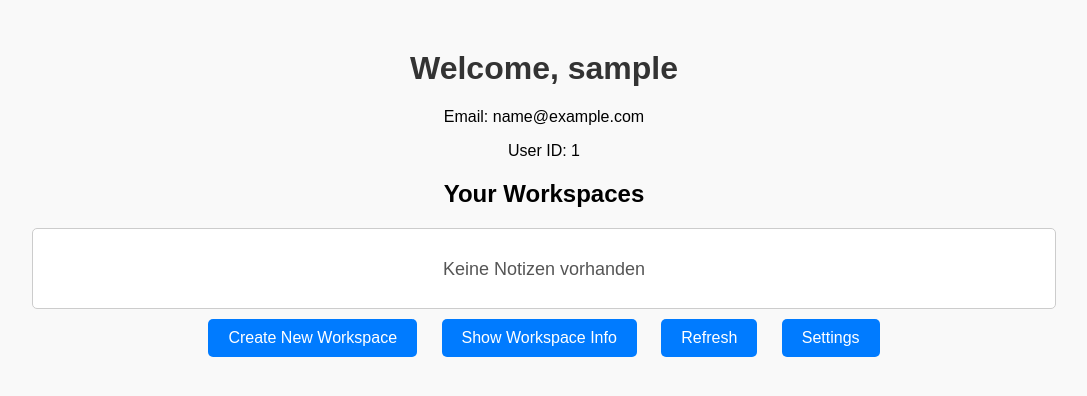
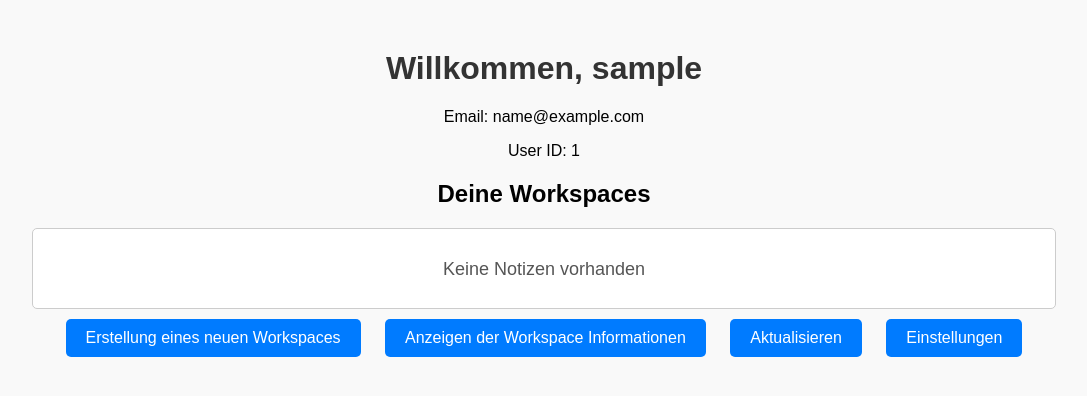
Before and after one commit to schulz115/Workspace_App, a Flask app: page /dashboard in a window 1280 px wide. Shown: the top 396 px of the page, without its empty margins (96-1183 px from the left). Run offline with Flask 3, Linux system fonts and the light colour scheme; the visitor is signed in with stand-in values (Sample User, id 1); data that the repository does not hold is empty.

Commit message:
Translating dashboard and settings page text to German

```diff
--- a/ws_app/templates/dashboard.html
+++ b/ws_app/templates/dashboard.html
@@ -58,11 +58,11 @@
 </head>
 <body>
     <div class="container">
-        <h1>Welcome, {{ user.username }}</h1>
+        <h1>Willkommen, {{ user.username }}</h1>
         <p>Email: {{ user.email }}</p>
         <p>User ID: {{ user.id }}</p>
 
-        <h2>Your Workspaces</h2>
+        <h2>Deine Workspaces</h2>
         <div class="workspace-list">
             {% if workspaces %}
                 {% for workspace in workspaces %}
@@ -78,10 +78,10 @@
         </div>
 
         <div>
-            <button onclick="window.location.href='{{ url_for('main.create_workspace') }}'">Create New Workspace</button>
-            <button onclick="window.location.href='/workspace/info'">Show Workspace Info</button>
-            <button onclick="window.location.reload()">Refresh</button>
-            <button onclick="window.location.href='/settings'">Settings</button>
+            <button onclick="window.location.href='{{ url_for('main.create_workspace') }}'">Erstellung eines neuen Workspaces</button>
+            <button onclick="window.location.href='/workspace/info'">Anzeigen der Workspace Informationen</button>
+            <button onclick="window.location.reload()">Aktualisieren</button>
+            <button onclick="window.location.href='/settings'">Einstellungen</button>
         </div>
     </div>
 </body>
```
Also changed, not shown: ws_app/templates/settings.html (+4 -4 lines).
